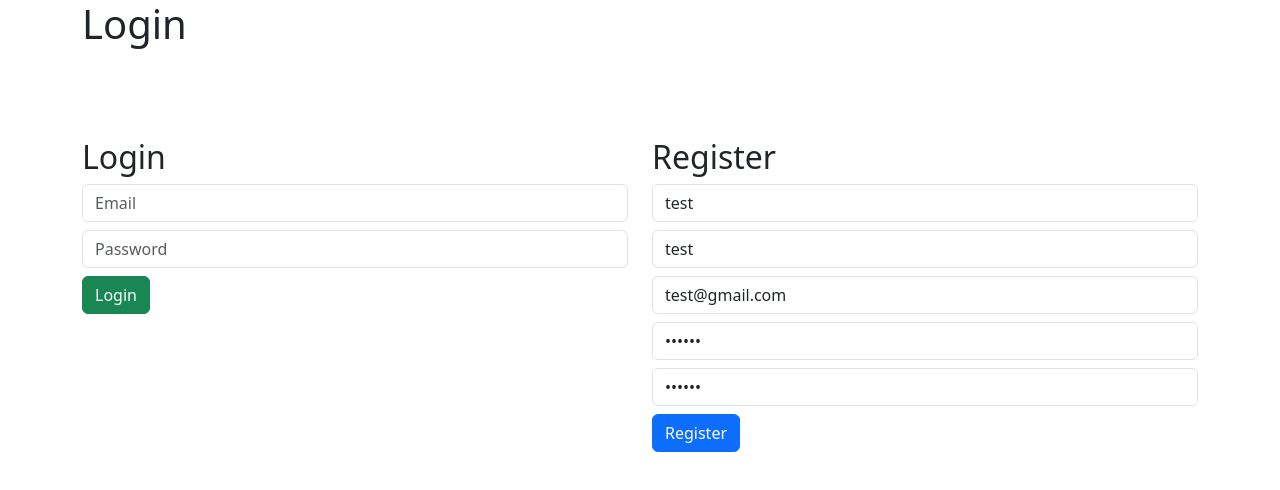
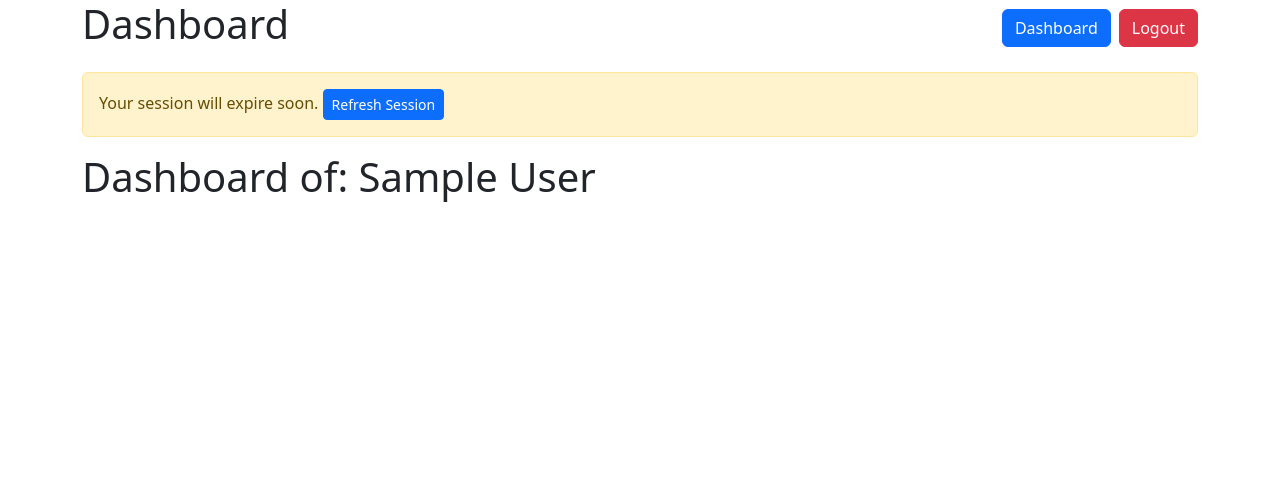
Before and after one commit to andlamb2002/budget-app, a React (Create React App) app in the folder client/: page /dashboard in a window 1280 px wide. Before the commit this address led to /login. Shown: the top 490 px of the page. Built offline with nearby package versions, Linux system fonts and the light colour scheme; sample sign-in values are in the browser's storage.

Commit message:
Fixed alert issues

```diff
--- a/client/src/Components/Alert.jsx
+++ b/client/src/Components/Alert.jsx
@@ -12,7 +12,7 @@ function Alert({ propMessage }) {
         if (activeMessage.text && !sessionWarningActive) {
             const timer = setTimeout(() => {
                 setDisplayMessage({ text: '', type: 'info' });
-            }, 5000);
+            }, 3000);
 
             return () => clearTimeout(timer);
         }
--- a/client/src/Components/Dashboard.jsx
+++ b/client/src/Components/Dashboard.jsx
@@ -3,18 +3,20 @@ import { useAuth } from '../Contexts/authContext';
 import { useNavigate } from 'react-router-dom';
 
 function Dashboard({ setAlertMessage }) {
-    const { user, justLoggedIn } = useAuth();
+    const { user, refreshSession } = useAuth();
     const navigate = useNavigate();
 
     useEffect(() => {
         if (!user) {
             navigate('/login');
+        } else {
+            refreshSession();
         }
-    }, [user, justLoggedIn, navigate, setAlertMessage]);
+    }, [user, navigate, setAlertMessage]);
 
     return (
         <div>
-            <h1>Dashboard for {user?.firstName} {user?.lastName}.</h1>
+            <h1>Dashboard of: {user?.firstName} {user?.lastName}</h1>
         </div>
     );
 }
--- a/client/src/Components/Homepage.jsx
+++ b/client/src/Components/Homepage.jsx
@@ -3,7 +3,7 @@ import { useAuth } from '../Contexts/authContext';
 import { useNavigate } from 'react-router-dom';
 
 function Homepage({ setAlertMessage }) {
-    const { user, logout, justLoggedIn } = useAuth();
+    const { user, justLoggedIn, refreshSession } = useAuth();
     const navigate = useNavigate();
     const timeoutRef = useRef(null);
 
@@ -17,20 +17,17 @@ function Homepage({ setAlertMessage }) {
 
         if (!user) {
             navigate('/login');
-        } else if (justLoggedIn) {
-            setAlertWithTimeout({ text: "Login successful! Welcome back.", type: 'success' });
+        } else {
+            if (justLoggedIn) {
+                setAlertWithTimeout({ text: "Login successful!", type: 'success' });
+            }
+            refreshSession();
         }
     }, [user, justLoggedIn, navigate, setAlertMessage]);
-
-    const handleLogout = async () => {
-        await logout();
-        sessionStorage.removeItem("loggedIn");
-    };
 
     return (
         <div>
             <h1>Welcome, {user?.firstName} {user?.lastName}!</h1>
-            <button onClick={handleLogout} className="btn btn-danger">Logout</button>
         </div>
     );
 }
--- a/client/src/Components/LoginRegister.jsx
+++ b/client/src/Components/LoginRegister.jsx
@@ -30,8 +30,8 @@ function LoginRegister({ setAlertMessage }) {
     }, [setAlertWithTimeout]);
 
     const handleLogin = async () => {
-        const success = await login(loginInfo.email, loginInfo.password);
-        if (success) {
+        const result = await login(loginInfo.email, loginInfo.password);
+        if (result.success) {
             navigate('/');
         } else {
             setAlertWithTimeout({ text: 'Incorrect email/password. Please try again.', type: 'danger' });
--- a/client/src/Contexts/authContext/index.jsx
+++ b/client/src/Contexts/authContext/index.jsx
@@ -6,15 +6,16 @@ const AuthContext = createContext();
 export const useAuth = () => useContext(AuthContext);
 
 export const AuthProvider = ({ children }) => {
-    const [user, setUser] = useState(null);
+    const [user, setUser] = useState(() => JSON.parse(localStorage.getItem('user')));
     const [justLoggedIn, setJustLoggedIn] = useState(false);
     const [sessionWarningActive, setSessionWarningActive] = useState(false);
     const [message, setMessage] = useState({ text: '', type: 'info' });
     const timeoutRef = useRef(null);
-    const expirationRef = useRef(Date.now() + 60000);
+    const expirationRef = useRef(Date.now() + 6000); //Change back to 60000
 
     const logout = useCallback(() => {
         setUser(null);
+        localStorage.removeItem('user');
         clearTimeout(timeoutRef.current);
         setSessionWarningActive(false);
         sessionStorage.setItem("loggedOut", "true");
@@ -23,25 +24,23 @@ export const AuthProvider = ({ children }) => {
 
     const setSessionTimeout = useCallback(() => {
         clearTimeout(timeoutRef.current);
-        expirationRef.current = Date.now() + 60000;
-
+        expirationRef.current = Date.now() + 6000;
         const warningTimeout = setTimeout(() => {
             setSessionWarningActive(true);
             const logoutTimeout = setTimeout(() => {
                 if (Date.now() >= expirationRef.current) {
                     logout();
                 }
-            }, 20000);
+            }, 2000);
             timeoutRef.current = logoutTimeout;
-        }, 40000);
-
+        }, 4000);
         timeoutRef.current = warningTimeout;
     }, [logout]);
 
     const refreshSession = () => {
+        setJustLoggedIn(false);
         clearTimeout(timeoutRef.current);
         setSessionWarningActive(false);
-        setJustLoggedIn(false);
         setSessionTimeout();
     };
 
@@ -55,8 +54,9 @@ export const AuthProvider = ({ children }) => {
             const response = await axios.post('/api/login', { email, password });
             if (response.status === 200) {
                 setUser(response.data);
-                sessionStorage.setItem("loggedIn", "true");
+                localStorage.setItem('user', JSON.stringify(response.data));
                 setJustLoggedIn(true);
+                setSessionTimeout();
                 return { success: true };
             }
         } catch (error) {
@@ -70,9 +70,9 @@ export const AuthProvider = ({ children }) => {
             const response = await axios.post('/api/register', { firstName, lastName, email, password });
             if (response.status === 201) {
                 setUser(response.data);
+                localStorage.setItem('user', JSON.stringify(response.data));
+                setJustLoggedIn(true);
                 setSessionTimeout();
-                sessionStorage.setItem("loggedIn", "true");
-                setJustLoggedIn(true);
                 return { success: true };
             }
         } catch (error) {
```
